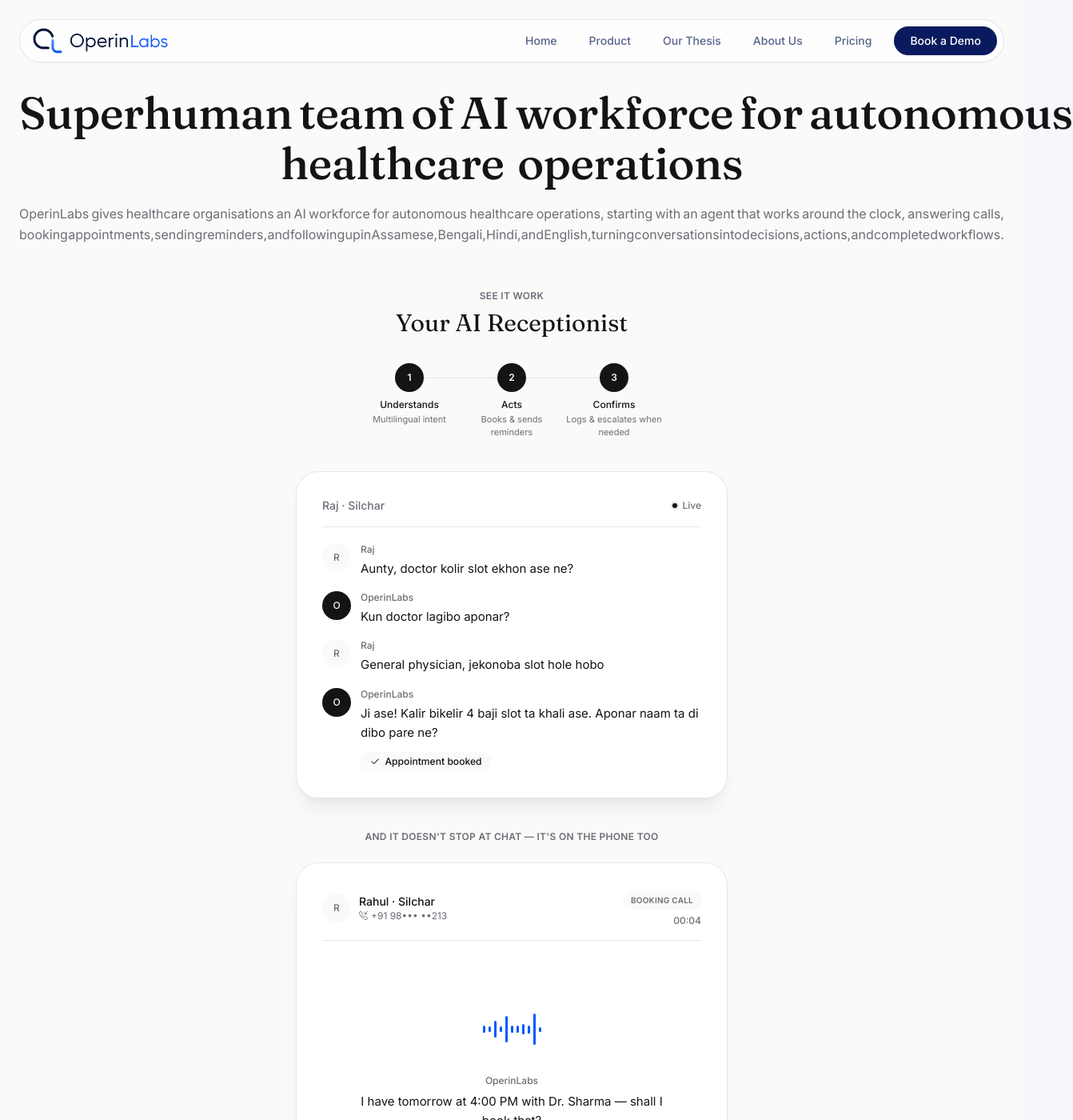
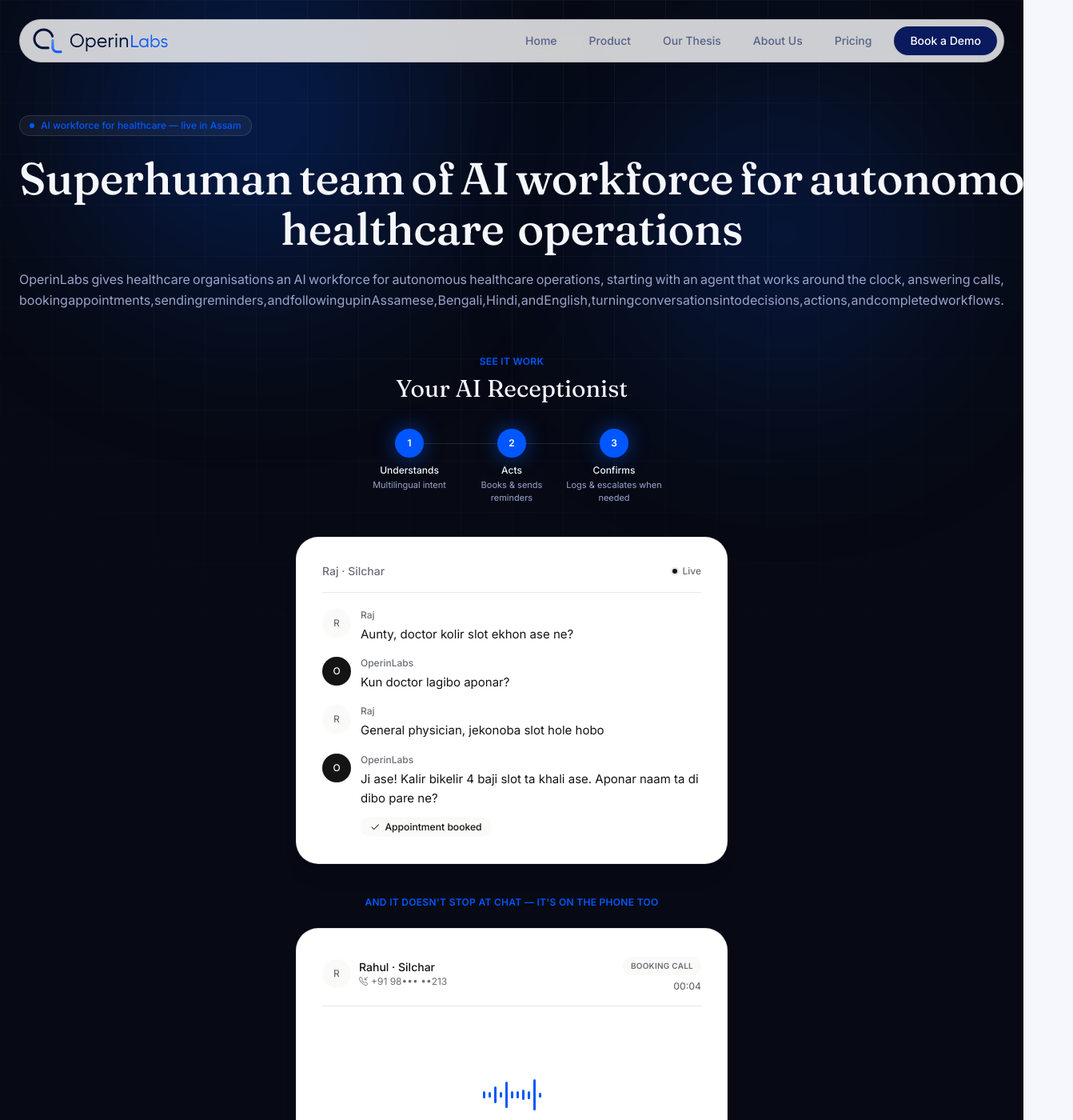
Before and after one commit to OperinLabs/OperinLabs-Landing-Page, a React (Vite) app: page / in a window 1280 px wide. Shown: the top 1400 px of the page at 80% size, 1342 px wide, since content can reach past the window. Built offline with nearby package versions, Linux system fonts and the light colour scheme.

Commit message:
Update Hero.tsx

```diff
--- a/src/components/Hero.tsx
+++ b/src/components/Hero.tsx
@@ -61,17 +61,40 @@ export default function Hero({ onBookDemo }: HeroProps) {
   return (
     <section
       id="top"
-      className="scroll-mt-24 bg-mono-bg px-6 pb-20 pt-24 sm:pt-28"
+      className="relative scroll-mt-24 overflow-hidden bg-abyss px-6 pb-20 pt-32 sm:pt-36"
     >
+      {/* Ambient backdrop: grid texture + slow-drifting accent orbs */}
+      <div className="pointer-events-none absolute inset-0 overflow-hidden">
+        <div className="bg-grid-light absolute inset-0 [mask-image:radial-gradient(ellipse_80%_55%_at_50%_0%,black,transparent)]" />
+        <motion.div
+          className="absolute -top-24 left-[6%] h-[420px] w-[420px] rounded-full bg-accent/25 blur-[120px]"
+          animate={{ x: [0, 40, 0], y: [0, 30, 0] }}
+          transition={{ duration: 18, repeat: Infinity, ease: "easeInOut" }}
+        />
+        <motion.div
+          className="absolute top-32 right-[8%] h-[360px] w-[360px] rounded-full bg-accent/20 blur-[120px]"
+          animate={{ x: [0, -30, 0], y: [0, -25, 0] }}
+          transition={{ duration: 22, repeat: Infinity, ease: "easeInOut" }}
+        />
+      </div>
+
       <motion.div
         variants={container}
         initial="hidden"
         animate="show"
-        className="mx-auto flex max-w-[90rem] flex-col items-start text-left"
+        className="relative mx-auto flex max-w-[90rem] flex-col items-start text-left"
       >
+        <motion.span
+          variants={item}
+          className="inline-flex items-center gap-2 rounded-full border border-abyss-line bg-white/5 px-3 py-1 text-xs font-medium text-accent"
+        >
+          <span className="h-1.5 w-1.5 rounded-full bg-accent" />
+          AI workforce for healthcare — live in Assam
+        </motion.span>
+
         <motion.h1
           variants={container}
-          className="w-full font-editorial font-medium leading-[1.05] tracking-[-0.01em] text-mono-ink text-[36px] sm:text-[46px] md:text-[56px]"
+          className="mt-6 w-full font-editorial font-medium leading-[1.05] tracking-[-0.01em] text-abyss-ink text-[36px] sm:text-[46px] md:text-[56px]"
         >
           <span className="flex flex-wrap gap-x-2 gap-y-1 lg:flex-nowrap lg:justify-between">
             {headlineLine1.map((w, i) => (
@@ -91,7 +114,7 @@ export default function Hero({ onBookDemo }: HeroProps) {
 
         <motion.p
           variants={item}
-          className="mt-5 w-full text-base leading-relaxed text-mono-soft"
+          className="mt-5 w-full text-base leading-relaxed text-abyss-soft"
         >
           <span className="flex w-full justify-between">
             {subheadLine1.map((w, i) => (
@@ -115,17 +138,17 @@ export default function Hero({ onBookDemo }: HeroProps) {
         variants={container}
         initial="hidden"
         animate="show"
-        className="mx-auto flex max-w-3xl flex-col items-center text-center"
+        className="relative mx-auto flex max-w-3xl flex-col items-center text-center"
       >
         <motion.p
           variants={item}
-          className="mt-14 text-xs font-semibold uppercase tracking-wide text-mono-soft"
+          className="mt-14 text-xs font-semibold uppercase tracking-wide text-accent"
         >
           See it work
         </motion.p>
         <motion.h2
           variants={item}
-          className="mt-2 font-editorial text-2xl text-mono-ink sm:text-3xl"
+          className="mt-2 font-editorial text-2xl text-abyss-ink sm:text-3xl"
         >
           Your AI Receptionist
         </motion.h2>
@@ -142,15 +165,15 @@ export default function Hero({ onBookDemo }: HeroProps) {
               className="relative flex flex-col items-center px-1 text-center"
             >
               {i > 0 && (
-                <div className="absolute right-1/2 top-[18px] h-px w-full bg-mono-line" />
+                <div className="absolute right-1/2 top-[18px] h-px w-full bg-abyss-line" />
               )}
-              <div className="relative z-10 flex h-9 w-9 items-center justify-center rounded-full bg-mono-ink text-xs font-semibold text-mono-bg">
+              <div className="relative z-10 flex h-9 w-9 items-center justify-center rounded-full bg-accent text-xs font-semibold text-white shadow-[0_0_24px_rgba(0,87,255,0.55)]">
                 {i + 1}
               </div>
-              <p className="mt-2 text-xs font-medium text-mono-ink">
+              <p className="mt-2 text-xs font-medium text-abyss-ink">
                 {step.label}
               </p>
-              <p className="mt-0.5 hidden text-[11px] text-mono-soft sm:block">
+              <p className="mt-0.5 hidden text-[11px] text-abyss-soft sm:block">
                 {step.detail}
               </p>
             </div>
@@ -163,7 +186,7 @@ export default function Hero({ onBookDemo }: HeroProps) {
 
         <motion.p
           variants={item}
-          className="mt-10 text-xs font-semibold uppercase tracking-wide text-mono-soft"
+          className="mt-10 text-xs font-semibold uppercase tracking-wide text-accent"
         >
           And it doesn't stop at chat — it's on the phone too
         </motion.p>
@@ -177,7 +200,7 @@ export default function Hero({ onBookDemo }: HeroProps) {
             whileHover={{ scale: 0.98 }}
             whileTap={{ scale: 0.95 }}
             onClick={() => navigate("/talk-to-receptionist")}
-            className="inline-flex items-center gap-1.5 rounded-full bg-mono-ink px-6 py-3 text-sm font-medium text-white transition-colors hover:bg-black"
+            className="inline-flex items-center gap-1.5 rounded-full bg-accent px-6 py-3 text-sm font-medium text-white shadow-[0_0_30px_rgba(0,87,255,0.45)] transition-colors hover:bg-[#0048d9]"
           >
             Talk to your Receptionist
             <BsArrowRight className="text-xs" aria-hidden="true" />
@@ -189,10 +212,10 @@ export default function Hero({ onBookDemo }: HeroProps) {
         variants={item}
         initial="hidden"
         animate="show"
-        className="mx-auto mt-16 max-w-6xl border-t border-mono-line pt-8"
+        className="relative mx-auto mt-16 max-w-6xl border-t border-abyss-line pt-8"
       >
         <div className="flex justify-center">
-          <TrustIndicators />
+          <TrustIndicators variant="dark" />
         </div>
       </motion.div>
     </section>
```
